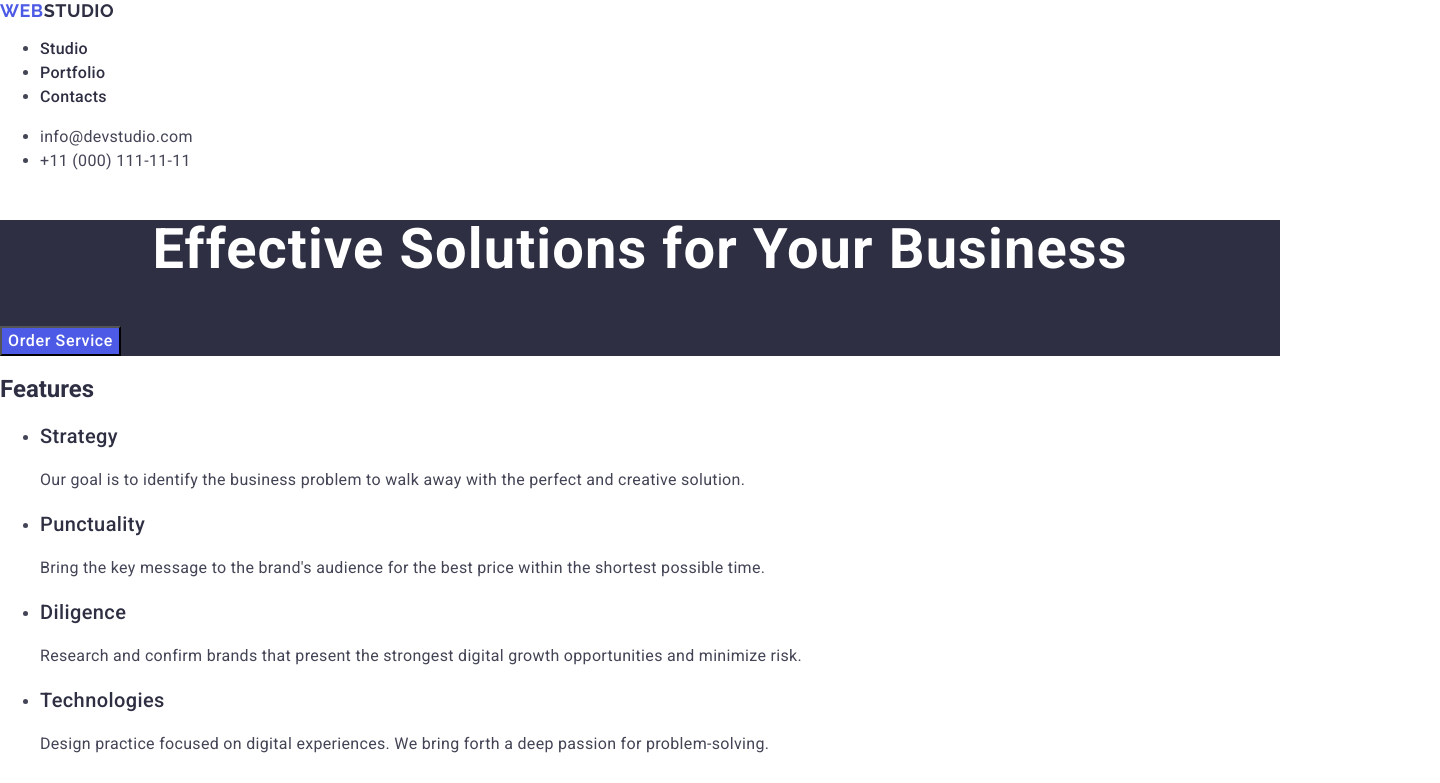
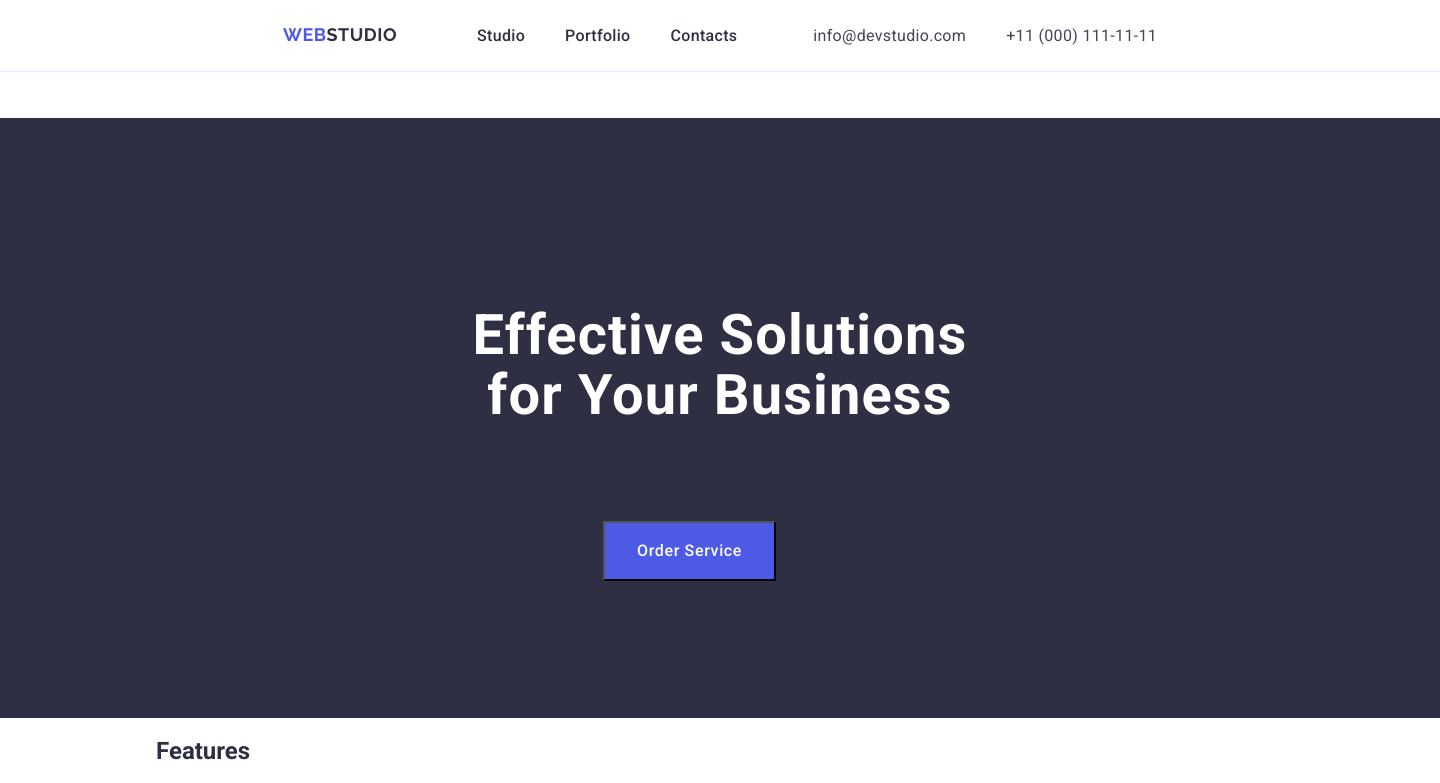
Before and after one commit to kiianskii/goit-homework-03, a plain HTML site: page index.html in a window 1280 px wide. Shown: the top 783 px of the page, 1440 px wide, since content can reach past the window. Drawn offline with nearby package versions, Linux system fonts and the light colour scheme.

Commit message:
first changes

```diff
--- a/css/styles.css
+++ b/css/styles.css
@@ -5,11 +5,51 @@ body {
     color: #434455
 }
 a {text-decoration: none;}
+
+h1 h2 h3 h4 p {
+    margin: 0;
+}
+ul {
+margin: 0;
+padding-left: 0;
+list-style-type: none;
+}
+
+.container {
+max-width: 1158px;
+margin-left: 156px;
+margin-right: 156px;
+box-sizing: border-box;
+}
 /* Navigation */
 
 .header-panel-studio {
 
 color: var(--NAVY-BLUE, #2E2F42);
+}
+
+.header-section {
+box-sizing: border-box;
+    display: inline-flex;
+    align-items: flex-start;
+margin-bottom: 0;
+}
+.header-navigation {
+display: flex;
+    width: 1440px;
+    height: 72px;
+border-bottom: 1px solid var(--CORNFLOWER, #E7E9FC);
+justify-content: center;
+    align-items: center;
+
+}
+
+.header-navigation-block{
+    display: inline-flex;
+    align-items: flex-start;
+     gap: 40px;
+    margin-left: 76px;
+
 }
 
 .header-panel-webstudio {
@@ -22,6 +62,7 @@ color: var(--IRIS, #4D5AE5);
 
     letter-spacing: 0.54px;
     text-transform: uppercase;
+    margin-left: 0;
 
 }
 
@@ -37,6 +78,7 @@ color: var(--IRIS, #4D5AE5);
 
 .header-navigation-item {
 color: var(--NAVY-BLUE, #2E2F42);
+display: block;
 }
 .header-navigation-item:hover {
     color: var(--OCEAN, #404BBF);
@@ -47,7 +89,15 @@ color: var(--NAVY-BLUE, #2E2F42);
 }
 
 .header-address {
-font-style: normal
+font-style: normal;
+
+}
+
+.header-navigation-contacts {
+display: inline-flex;
+    align-items: flex-start;
+    gap: 40px;
+    margin-left: 76px;
 }
 
 .header-navigation-mail {
@@ -58,6 +108,7 @@ font-style: normal
         line-height: 24px;
         /* 150% */
         letter-spacing: 0.32px;
+
 }
 .header-navigation-mail:hover{
     color: var(--OCEAN, #404BBF);
@@ -70,7 +121,9 @@ color: var(--OCEAN, #404BBF);
 
 .title-section{
 
-
+width: 1440px;
+    height: 600px;
+    flex-shrink: 0;
 background: var(--NAVY-BLUE, #2E2F42);
 }
 
@@ -84,6 +137,9 @@ color: var(--WHITE, #FFF);
     line-height: 1.07;
     /* 107.143% */
     letter-spacing: 1.12px;
+
+padding: 188px 316px 48px 316px;
+
 }
 .title-section-button{
     cursor: pointer;
@@ -92,7 +148,12 @@ color: var(--WHITE, #FFF);
     background: var(--IRIS, #4D5AE5);
     font-size: 16px;
     line-height: 1.5;
-    letter-spacing: 0.04em
+    letter-spacing: 0.04em;
+    display: inline-flex;
+        padding: 16px 32px;
+        align-items: flex-start;
+        gap: 10px;
+        margin: 0 448px 188px 447px;
 
 }
 .title-section-button:hover {
@@ -154,6 +215,7 @@ letter-spacing: 0.32px;
 .section-team-img{
 background: url(<path-to-image>),
 lightgray -97.034px -0.927px / 181.897% 251.37% no-repeat;
+display: block;
 }
 
 .section-team-member{
@@ -190,6 +252,10 @@ line-height: 1.11;
 /* 111.111% */
 letter-spacing: 0.72px;
 text-transform: capitalize;
+}
+
+.section-portfolio-img {
+    display: block;
 }
 
 .section-portfolio-item{
--- a/index.html
+++ b/index.html
@@ -18,13 +18,15 @@
   </head>
   <body>
     <!-- Navigation panel -->
-    <header>
-      <nav>
+    <header class="header-navigation">
+      <div class="container">
+        <section class="header-section">
+          <nav class="header-navigation-menu">
             <a class="header-panel-webstudio" href="./index.html"
               >Web<span class="header-panel-studio">Studio</span></a
             >
 
-        <ul>
+            <ul class="header-navigation-block">
               <li class="header-navigation-links">
                 <a class="header-navigation-item" href="./index.html">Studio</a>
               </li>
@@ -37,9 +39,11 @@
             </ul>
           </nav>
           <address class="header-address">
-        <ul>
+            <ul class="header-navigation-contacts">
               <li>
-            <a class="header-navigation-mail" href="mailto:info@devstudio.com"
+                <a
+                  class="header-navigation-mail"
+                  href="mailto:info@devstudio.com"
                   >info@devstudio.com</a
                 >
               </li>
@@ -50,27 +54,32 @@
               </li>
             </ul>
           </address>
+        </section>
+      </div>
     </header>
 
     <main>
       <section class="title-section">
+        <div class="container">
           <h1 class="title-section-header">
             Effective Solutions for Your Business
           </h1>
           <button type="button" class="title-section-button">
             Order Service
           </button>
+        </div>
       </section>
       <!-- Features -->
 
       <section>
+        <div class="container">
           <h2 class="section-features">Features</h2>
           <ul>
             <li>
               <h3 class="section-features-items">Strategy</h3>
               <p class="section-features-description">
-              Our goal is to identify the business problem to walk away with the
-              perfect and creative solution.
+                Our goal is to identify the business problem to walk away with
+                the perfect and creative solution.
               </p>
             </li>
             <li>
@@ -95,11 +104,13 @@
               </p>
             </li>
           </ul>
+        </div>
       </section>
 
       <!-- Our Team -->
 
       <section class="section-team">
+        <div class="container">
           <h2 class="section-team-header">Our Team</h2>
           <ul>
             <li class="section-team-box">
@@ -147,15 +158,18 @@
               <p class="section-team-member-desc">UI Designer</p>
             </li>
           </ul>
+        </div>
       </section>
 
       <!-- Our Portfolio -->
 
       <section>
+        <div class="container">
           <h2 class="section-portfolio-header">Our Portfolio</h2>
           <ul>
             <li>
               <img
+                class="section-portfolio-img"
                 src="./images/banking-app.jpg"
                 alt="banking-app"
                 width="360"
@@ -215,16 +229,19 @@
               <p class="section-portfolio-desc">Marketing</p>
             </li>
           </ul>
+        </div>
       </section>
     </main>
     <footer class="section-footer">
+      <div class="container">
         <a class="footer-logo" href="./index.html"
           >Web<span class="footer-studio">Studio</span></a
         >
         <p class="footer-description">
-        Increase the flow of customers and sales for your business with digital
-        marketing & growth solutions.
+          Increase the flow of customers and sales for your business with
+          digital marketing & growth solutions.
         </p>
+      </div>
     </footer>
   </body>
 </html>
```
Lines whose indentation alone changed are shown as unchanged.
